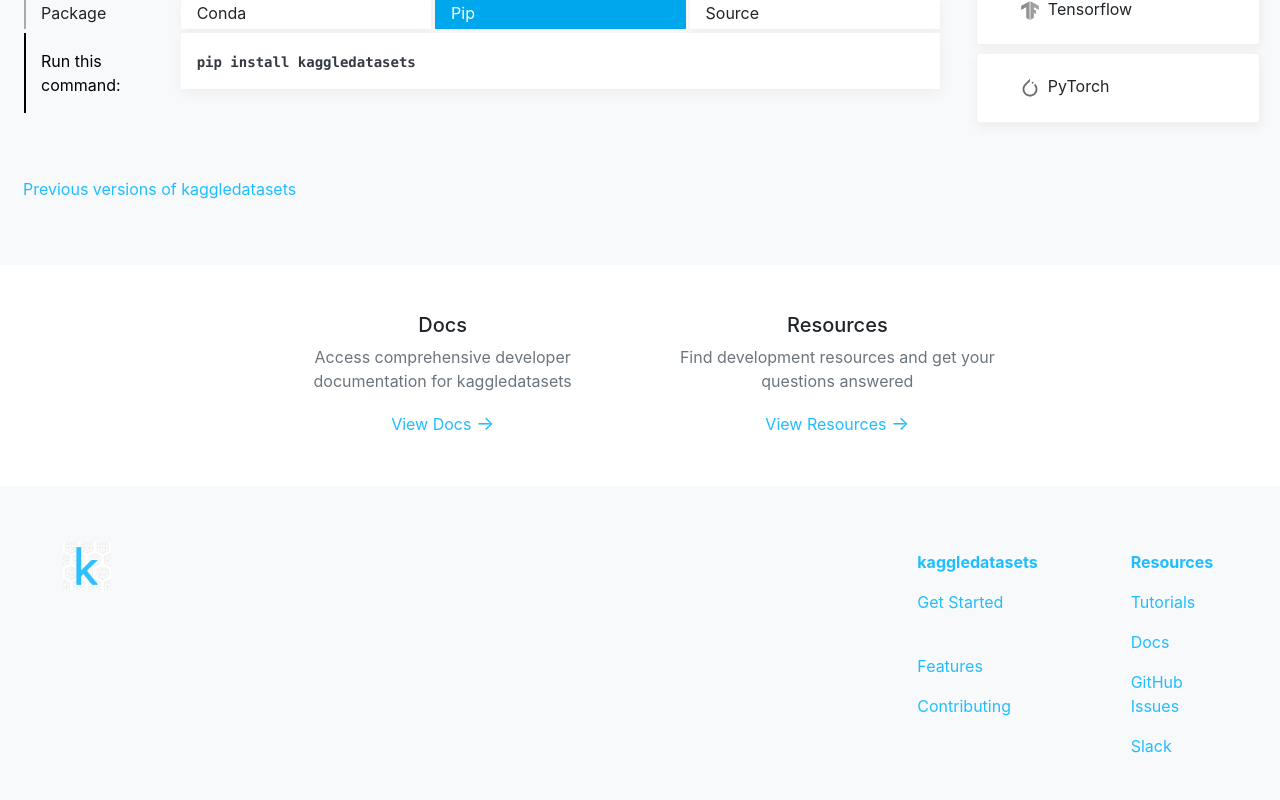
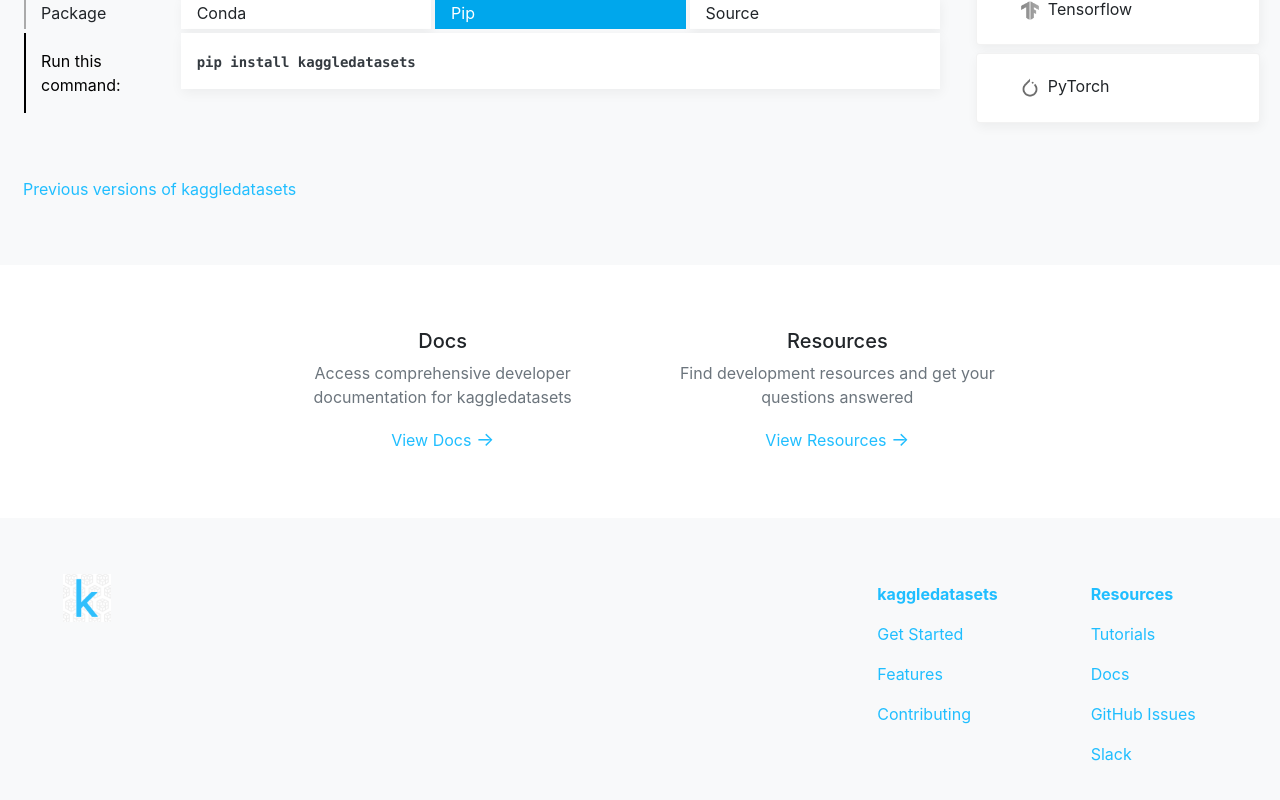
Before and after one commit to kaggledatasets/kaggledatasets.github.io, a React (Create React App) app: page / in a window 1280 px wide. Shown: the part 773-1573 px from the top of the page. Built offline with nearby package versions, Linux system fonts and the light colour scheme; a web font is replaced by a local one.

Commit message:
Minor Grid Changes

```diff
--- a/src/components/Footer.js
+++ b/src/components/Footer.js
@@ -8,7 +8,7 @@
                 <div className="col col-lg-8 col-sm-12 d-none d-lg-block d-xl-block">
                     <img src="images/logo.jpg" alt="kaggledatasets logo" width="48" className="m-5" />
                 </div>
-                <div className="col col-lg-2 col-sm-6 p-5">
+                <div className="col col-lg-2 col-sm-6 py-5 px-2">
                     <nav className="nav flex-column">
                         <Link to="/" className="nav-link active" href="#">kaggledatasets</Link>
                         <Link to="/get-started" className="nav-link" href="#">Get Started</Link>
@@ -16,7 +16,7 @@
                         <a href="https://github.com/kaggledatasets/kaggledatasets/blob/master/CONTRIBUTING.md" target="_blank" rel="noopener noreferrer" className="nav-link">Contributing</a>
                     </nav>
                 </div>
-                <div className="col col-lg-2 col-sm-6 p-5">
+                <div className="col col-lg-2 col-sm-6 py-5 px-2">
                     <nav className="nav flex-column">
                         <Link to="/resources" className="nav-link active" href="#">Resources</Link>
                         <Link to="/tutorials" className="nav-link" href="#">Tutorials</Link>
--- a/src/pages/Landing.js
+++ b/src/pages/Landing.js
@@ -23,12 +23,12 @@
                 </div>
                 <QuickStart frameworks={true} />
                 <div className="row p-5 justify-content-center text-center">
-                    <div className="col-lg-4 col-sm-12">
+                    <div className="col-lg-4 col-sm-12 my-3">
                         <h5>Docs</h5>
                         <p className="text-muted">Access comprehensive developer documentation for kaggledatasets</p>
                         <Link to="/docs" className="pt-2">View Docs <span className="chevron">&rarr;</span></Link>
                     </div>
-                    <div className="col-lg-4 col-sm-12">
+                    <div className="col-lg-4 col-sm-12 my-3">
                         <h5>Resources</h5>
                         <p className="text-muted">Find development resources and get your questions answered</p>
                         <Link to="/resources" className="pt-2">View Resources <span className="chevron">&rarr;</span></Link>
```
